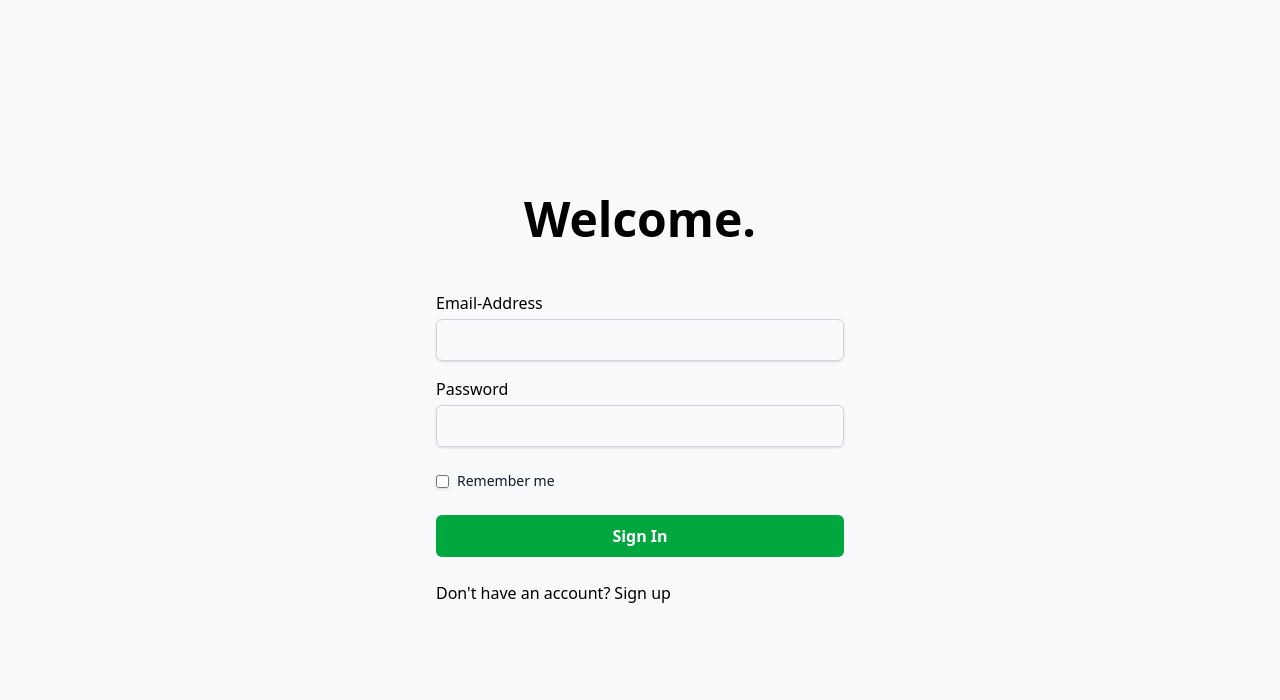
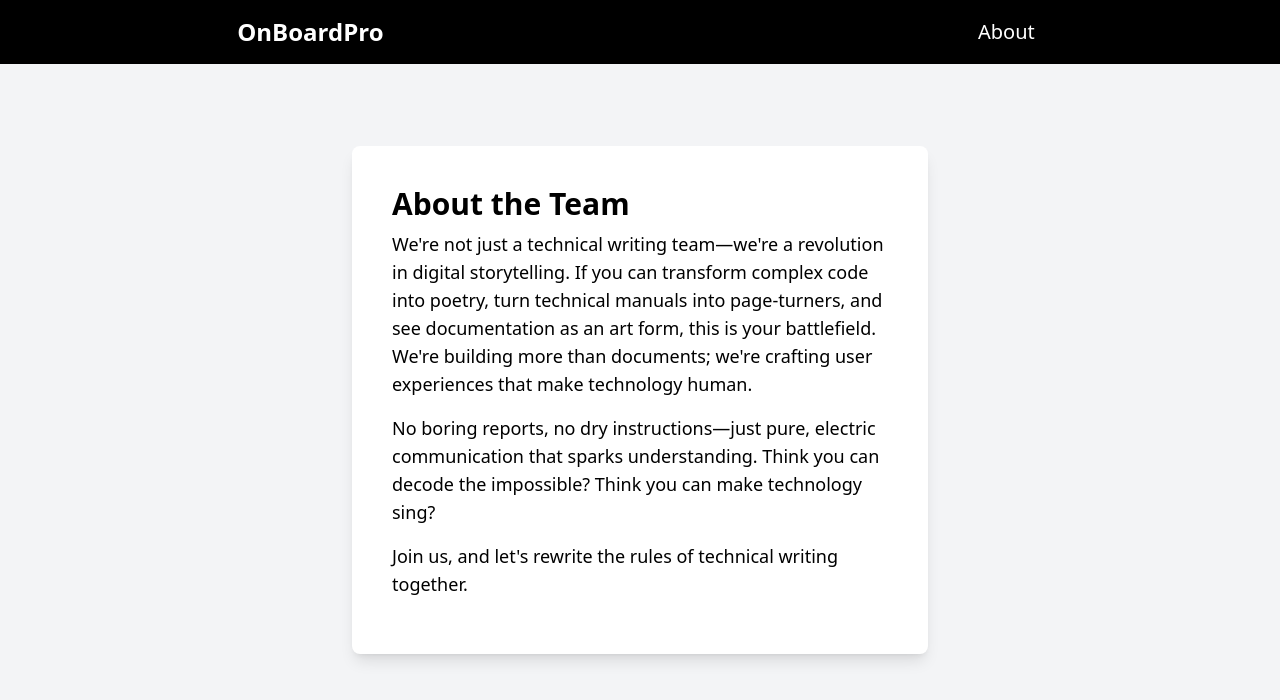
Before and after one commit to rookiedev25/onBoardPro, a React (Vite) app: page /about in a window 1280 px wide. Shown: the top 700 px of the page. Built offline with nearby package versions, Linux system fonts and the light colour scheme.

Commit message:
add-local-changes

```diff
--- a/src/App.jsx
+++ b/src/App.jsx
@@ -9,35 +9,35 @@ import About from "./components/About";
 import GoodBye from "./components/GoodBye";
 
 const App = () => {
-  const [loggedStatus, setLoggedInStatus] = useState(false);
+  // const [loggedStatus, setLoggedInStatus] = useState(false);
 
-  const [token, setToken] = useState();
+  // const [token, setToken] = useState();
 
-  if (!token) {
-    return <Login setToken={setToken} />;
-  }
+  // if (!token) {
+  //   return <Login setToken={setToken} />;
+  // }
 
-  const loginHandler = () => {
-    setLoggedInStatus(true);
-  };
+  // const loginHandler = () => {
+  //   setLoggedInStatus(true);
+  // };
 
-  const logoutHandler = () => {
-    setLoggedInStatus(false);
-  };
+  // const logoutHandler = () => {
+  //   setLoggedInStatus(false);
+  // };
 
   return (
     <>
       <NavBar
-        isLoggedIn={loggedStatus}
-        onLogout={logoutHandler}
-        onLogin={loginHandler}
+        // isLoggedIn={loggedStatus}
+        // onLogout={logoutHandler}
+        // onLogin={loginHandler}
       />
         <Routes>
         <Route path="/" element={<HomePage />} />
         <Route path="/login" element={<Login />} />
         <Route path="/register" element={<Register />} />
+        <Route path="/about" element={<About />} />
         <Route path="/dashboard" element={<Dashboard />} />
-        <Route path="/about" element={<About />} />
         <Route path="/goodbye" element={<GoodBye />} />
         </Routes>
     </>
--- a/src/components/About.jsx
+++ b/src/components/About.jsx
@@ -1,27 +1,30 @@
 import React from 'react'
+
 
 const About = () => {
 return (
-    <div className="flex flex-col items-center justify-center min-h-screen p-8">
-        <h1 className="text-4xl font-bold mb-6">About Us</h1>
-        <div className="max-w-2xl text-center">
-            <p className="mb-2">
-                Welcome to our dashboard platform. We are dedicated to providing powerful analytics
-                and insights to help businesses make data-driven decisions.
-            </p>
-            <p className="mb-2">
-                Our team of experts works tirelessly to ensure you have the best experience
-                with our cutting-edge dashboard solutions.
-            </p>
-            <div className="mt-8">
-                <h2 className="text-2xl font-semibold mb-2">Our Mission</h2>
-                <p>
-                    To empower organizations with intuitive and powerful data visualization tools
-                    that drive success and growth.
+    <>
+        <div className="container fixed inset-0 flex items-center justify-center px-4 py-8 sm:px-8 sm:py-10 w-screen h-screen bg-gray-100">
+            <div className="w-full max-w-xl bg-white shadow-lg rounded-lg p-6 sm:p-10">
+                <h1 className="font-extrabold text-2xl sm:text-3xl mb-2">About the Team</h1>
+                <p className="para1 font-regular text-base sm:text-lg mb-4">
+                    We're not just a technical writing team—we're a revolution in digital
+                    storytelling. If you can transform complex code into poetry, turn
+                    technical manuals into page-turners, and see documentation as an art
+                    form, this is your battlefield. We're building more than documents;
+                    we're crafting user experiences that make technology human.
+                </p>
+                <p className="para2 font-regular text-base sm:text-lg mb-4">
+                    No boring reports, no dry instructions—just pure, electric
+                    communication that sparks understanding. Think you can decode the
+                    impossible? Think you can make technology sing?
+                </p>
+                <p className="para3 font-regular text-base sm:text-lg mb-4">
+                    Join us, and let's rewrite the rules of technical writing together.
                 </p>
             </div>
         </div>
-    </div>
+    </>
 );
 }
 
--- a/src/components/Login.jsx
+++ b/src/components/Login.jsx
@@ -10,8 +10,7 @@ async function loginUser(credentials) {
   });
 }
 
-
-const Login = ({ setToken }) => {
+const Login = ({ isLoggedIn, onLogout, onLogin, setToken }) => {
   const [username, setUsername] = useState();
   const [password, setPassword] = useState();
 
@@ -78,7 +77,8 @@ const Login = ({ setToken }) => {
               </div>
             </div>
             <div className="mt-6">
-              <button className="w-full inline-flex items-center justify-center px-4 py-2 bg-green-600 border border-transparent rounded-md font-semibold capitalize text-white hover:bg-green-700 active:bg-green-700 focus:outline-none focus:border-green-700 focus:ring focus:ring-green-200 disabled:opacity-25 transition cursor-pointer">
+              <button
+                className="w-full inline-flex items-center justify-center px-4 py-2 bg-green-600 border border-transparent rounded-md font-semibold capitalize text-white hover:bg-green-700 active:bg-green-700 focus:outline-none focus:border-green-700 focus:ring focus:ring-green-200 disabled:opacity-25 transition cursor-pointer">
                 Sign In
               </button>
             </div>
--- a/src/components/NavBar.jsx
+++ b/src/components/NavBar.jsx
@@ -2,10 +2,10 @@ import React from "react";
 import { Link } from "react-router-dom";
 // import { BrowserRouter, Route, Switch } from "react-router-dom";
 
-const NavBar = ({isLoggedIn, onLogout, onLogin}) => {
+const NavBar = () => {
   return (
     <>
-        <nav className="bg-black text-white flex flex-row items-center justify-around py-4 absolute w-full gap-28">
+      <nav className="bg-black text-white flex flex-row items-center justify-around py-4 absolute w-full gap-28 z-10">
         <div>
           <Link to={"/"}>
             {" "}
@@ -14,19 +14,27 @@ const NavBar = ({isLoggedIn, onLogout, onLogin}) => {
         </div>
         <ul className="flex flex-row gap-5">
           <Link to={"/about"}>
-              <li className="text-l px-2 py-0.5 hover:font-bold transition-all cursor-pointer">
-                About Us
+            <li className="text-xl font-thin px-2 py-0.5 hover:font-medium transition-all cursor-pointer">
+              About{" "}
             </li>
           </Link>
+          {/* <Link to={"/goodbye"}>
+              <button
+                className="text-l hover:font-bold transition-all cursor-pointer bg-white text-black px-2 rounded py-0.5"
+                onClick={onLogout}
+              >
+                <p>Logout</p>
+              </button>
+            </Link> */}
 
           {/** show logout button when user is logged in  */}
-            {isLoggedIn && (
+          {/* {isLoggedIn && (
               <Link to={"/goodbye"}>
                 <button
                   className="text-l hover:font-bold transition-all cursor-pointer bg-white text-black px-2 rounded py-0.5"
                   onClick={onLogout}
                 >
-                  Logout
+                  <p>Logout</p>
                 </button>
               </Link>
             )}
@@ -39,7 +47,7 @@ const NavBar = ({isLoggedIn, onLogout, onLogin}) => {
                   Login
                 </button>
               </Link>
-            )}
+            )} */}
         </ul>
       </nav>
     </>
```
Lines whose indentation alone changed are shown as unchanged.
